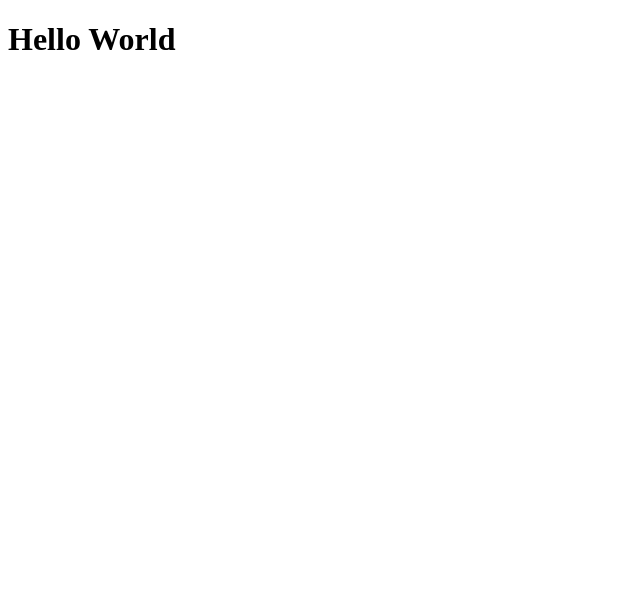
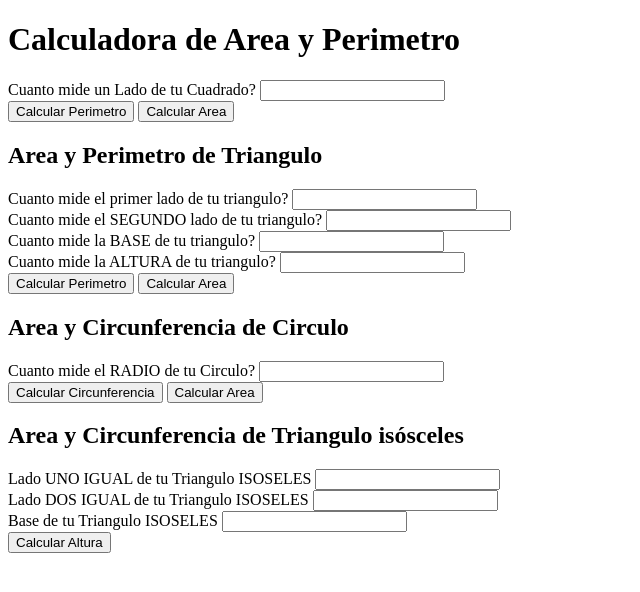
Before and after one commit to conejonegro/javascript-practico-platzi, a plain HTML site: page index.html in a window 1280 px wide. Shown: the whole page, without its empty margins (0-640 px from the left). Drawn offline with Linux system fonts and the light colour scheme.

Commit message:
curso terminado

```diff
--- a/index.html
+++ b/index.html
@@ -7,7 +7,130 @@
     <title>Curso Practico Javascript Platzi</title>
 </head>
 <body>
-    <h1>Hello World</h1>
+    <header>
+        <h1>Calculadora de Area y Perimetro</h1>
+    </header>
+
+    <form action="">
+
+        <label for="ladoCuadrado">Cuanto mide un Lado de tu Cuadrado?</label>
+        <input type="number" id="ladoCuadrado"/>
+
+        <div>
+            <button type="button" onclick="calcularPerimetro()">Calcular Perimetro</button>
+            <button type="button" onclick="calcularArea()">Calcular Area</button>
+        </div>
+
+    </form>
+<!-- TRIANGULO -->
+    <section>
+      <h2>Area y Perimetro de Triangulo</h2>
+      <form action="">
+
+
+				<div>
+        	<label
+						for="ladoUnoTriangulo">
+						Cuanto mide el primer lado de tu triangulo?
+					</label>
+        	<input type="number" id="ladoUnoTriangulo"/>
+				</div>
+
+				<div>
+					<label
+						for="ladoDosTriangulo">
+						Cuanto mide el SEGUNDO lado de tu triangulo?
+					</label>
+					<input type="number" id="ladoDosTriangulo"/>
+				</div>
+
+				<div>
+					<label
+						for="baseTriangulo">
+						Cuanto mide la BASE  de tu triangulo?
+					</label>
+					<input type="number" id="baseTriangulo"/>
+				</div>
+
+        <div>
+					<label
+						for="alturaTriangulo">
+						Cuanto mide la ALTURA de tu triangulo?
+					</label>
+					<input type="number" id="alturaTriangulo"/>
+				</div>
+
+        <div>
+
+          <button type="button" onclick="calcularPerimetroTriangulo()">Calcular Perimetro</button>
+
+          <button type="button" onclick="calcularAreaTriangulo()">Calcular Area</button>
+
+        </div>
+
+      </form>
+    </section>
+
+    <section>
+      <h2>Area y Circunferencia de Circulo</h2>
+      <form action="">
+
+				<div>
+        	<label
+						for="ladoUnoTriangulo">
+						Cuanto mide el RADIO de tu Circulo?
+					</label>
+        	<input type="number" id="radioInput"/>
+				</div>
+
+        <div>
+
+          <button type="button" onclick="calcularCircunferencia()">Calcular Circunferencia</button>
+
+          <button type="button" onclick="calcularAreaCirculo()">Calcular Area</button>
+
+        </div>
+
+      </form>
+    </section>
+<!--  TRIANGULO ISOSELES EJERCICIO -->
+    <section>
+      <h2>Area y Circunferencia de Triangulo isósceles</h2>
+      <form action="">
+
+				<div>
+        	<label
+						for="ladoUnoIsoseles">
+						Lado UNO IGUAL de tu Triangulo ISOSELES
+					</label>
+        	<input type="number" id="ladoUnoIsoseles"/>
+				</div>
+
+        <div>
+        	<label
+						for="ladoDosIsoseles">
+						Lado DOS IGUAL de tu Triangulo ISOSELES
+					</label>
+        	<input type="number" id="ladoDosIsoseles"/>
+				</div>
+
+
+        <div>
+        	<label
+						for="baseIsoseles">
+						Base de tu Triangulo ISOSELES
+					</label>
+        	<input type="number" id="baseIsoseles"/>
+				</div>
+
+        <div>
+
+          <button type="button" onclick="calcularAlturaIsoseles()">Calcular Altura</button>
+
+        </div>
+
+      </form>
+    </section>
 
     <script src="js/figuras.js"></script>
 </body>
--- a/js/figuras.js
+++ b/js/figuras.js
@@ -1,46 +1,158 @@
 // Area y Perimetro del Cuadrado
-console.group("Cuadrado")
+function perimetroCuadrado(lado){
+    return lado * 4
+}
 
-const ladoCuadrado = 5;
-const perimetroCuadrado = ladoCuadrado * 4;
-const areaCuadrado = ladoCuadrado * ladoCuadrado;
-
-console.log(`El Lado del Cuadrado mide ${ladoCuadrado} Cm`)
-console.log(`El Perimetro del cuadrado es ${perimetroCuadrado} Cm`)
-console.log(`El area del cuadrado es ${areaCuadrado} Cm^2`)
+function areaCuadrado(lado){
+    return lado * lado
+}
 
 console.groupEnd()
 
+// Area y perimetro de Triangulo
 
-// Area y perimetro de Triangulo
 console.group("Triangulo")
 
 
-const ladoUnoTriangulo = 6;
-const baseTriangulo = 4;
-const alturaTriangulo = 5.5;
-const perimetroTriangulo = ladoUnoTriangulo + ladoUnoTriangulo + baseTriangulo;
-const areaTriangulo = (baseTriangulo * alturaTriangulo) / 2;
+function perimetroTriangulo(lado1, lado2, base){
+  return lado1 + lado2 + base
+}
 
-console.log(`El lado del triangulo mide ${ladoUnoTriangulo} cm`)
-console.log(`La base del triangulo mide ${baseTriangulo} Cm`)
-console.log(`El perimetro del triangulo es ${perimetroTriangulo} `)
-console.log(`El area del Triangulo es ${areaTriangulo} Cm^2`)
+function areaTriangulo(base, altura){
+    return (base * altura) / 2
+}
 
 console.groupEnd()
 
 // Radio, Area y Circuferencia del Ciruclo
 console.group("Circulo")
 
-const radio = 4;
 const PI = Math.PI;
-const diametro = radio * 2;
-const circunferencia =  diametro  * PI ;
-const areaCirculo = PI * (radio*radio);
 
-console.log(`El Radio es ${radio} Cm`)
-console.log(`El Diametro es  ${diametro} Cm`)
-console.log(`La circunferencia es  ${circunferencia} Cm`)
-console.log(`El area es  ${areaCirculo} Cm^2`)
+function circunferencia(radio){
+  return  (radio * 2) * PI
+}
+
+function areaCirculo(radio){
+   return `El area del Ciruclo es: ${PI * (radio * radio)} CM^2`
+}
 
 console.groupEnd()
+
+// // Web app
+
+// // Perimetro de un Cuadrado
+ function calcularPerimetro(){
+
+    const ladoElemento = document.getElementById("ladoCuadrado")
+
+    const lado1 = ladoElemento.value
+
+    alert(perimetroCuadrado(lado1))
+
+}
+
+// Area de un Cuadrado
+function calcularArea(){
+
+    const ladoElemento = document.getElementById("ladoCuadrado")
+
+    const lado = ladoElemento.value
+
+    alert(areaCuadrado(lado))
+
+}
+
+// Perimetro de un Triangulo en Funciones conectadas a HTML
+
+  const calcularPerimetroTriangulo = () => {
+
+    const ladoUnoTriangulo = document.getElementById("ladoUnoTriangulo")
+    var valorLadoUno = Number(ladoUnoTriangulo.value)
+
+    const ladoDosTriangulo = document.getElementById("ladoDosTriangulo")
+    var valorLadoDos = Number(ladoDosTriangulo.value)
+
+    const baseTriangulo = document.getElementById("baseTriangulo")
+    var valorbaseTriangulo = Number(baseTriangulo.value)
+
+    const perimetroT = perimetroTriangulo(valorLadoUno, valorLadoDos, valorbaseTriangulo)
+
+    alert(perimetroT)
+
+  }
+
+ const calcularAreaTriangulo = () => {
+
+  const baseElem = document.getElementById("baseTriangulo")
+  const base = baseElem.value
+
+  const alturaElem = document.getElementById("alturaTriangulo")
+  const altura = alturaElem.value
+
+  alert(areaTriangulo(base, altura))
+  }
+
+// Calcular Diametro y Area de Circulo en pantalla
+
+
+const calcularCircunferencia = () => {
+
+  const radioInput = document.getElementById("radioInput")
+  const radio = radioInput.value
+
+ alert(circunferencia(radio))
+}
+
+const calcularAreaCirculo = () => {
+
+  const radioInput = document.getElementById("radioInput")
+  const radio = radioInput.value
+
+  alert(areaCirculo(radio))
+
+}
+
+// TRIANGULO ISOSELES
+
+/*
+## En este ejercicio debes crear una función para calcular la altura de un triángulo isósceles.
+
+##La función debe recibir, como parámetros, la longitud de los 3 lados del triángulo.
+
+## La función debe validar que la longitud de los 3 lados del triángulo corresponden a un triángulo isósceles.
+
+## La función debe retornar la altura del triángulo.
+
+Pista: la función Math.sqrt de JavaScript puede ayudarte a calcular raíces cuadradas.
+*/
+
+const calcularAlturaIsoseles = (ladoUno,ladoDos, base) => {
+
+  const ladoUnoElem = document.getElementById("ladoUnoIsoseles")
+  const ladoUnoIsoseles = ladoUnoElem.value
+
+  const ladoDosElem = document.getElementById("ladoDosIsoseles")
+  const ladoDosIsoseles = ladoDosElem.value
+
+  const baseElem = document.getElementById("baseIsoseles")
+  const baseIsoseles = baseElem.value
+
+  if(ladoUnoIsoseles == ladoDosIsoseles){
+    const catetoDos = baseIsoseles / 2
+    const hipotenusa = ladoUnoIsoseles
+
+    // Formula para calcular cateto 1 de triangulo rectangulo
+    const hipotenusaCuadrado = hipotenusa * hipotenusa
+    const catetoDosCuadrado = catetoDos * catetoDos
+
+    const catetoUno = Math.sqrt(hipotenusaCuadrado - catetoDosCuadrado)
+
+    alert(catetoUno)
+
+  }
+  else{
+    alert("Lado uno y lado dos del Triangulo deben ser iguales")
+  }
+
+}
```
